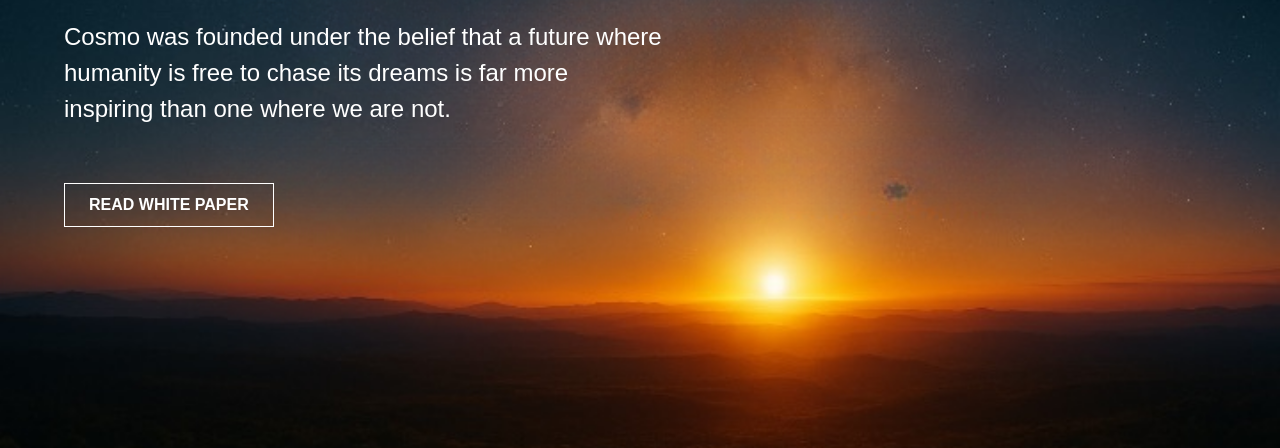
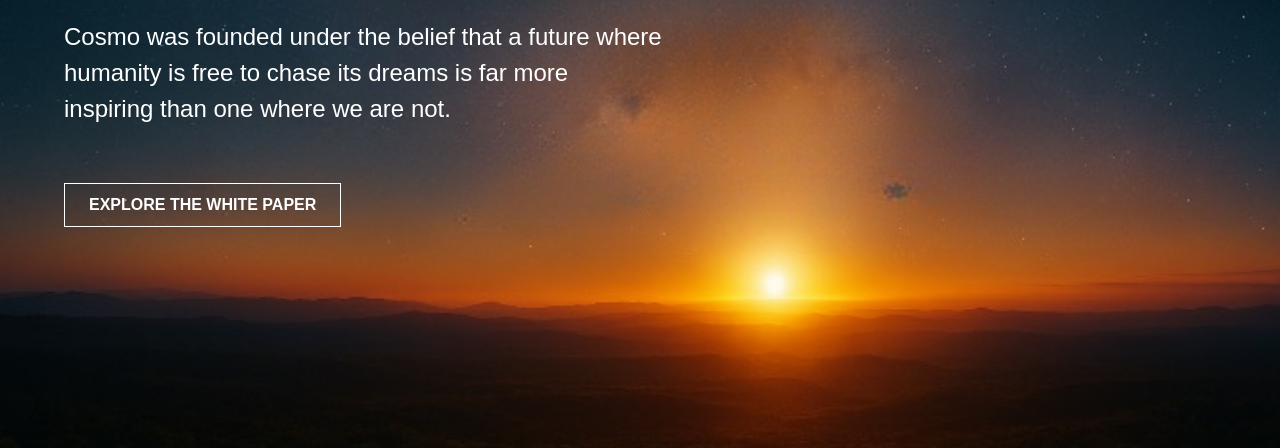
Before and after one commit to colonfl/cosmo-site, a plain HTML site: page index.html in a window 1280 px wide. Shown: the part 352-800 px from the top of the page. Drawn offline with Linux system fonts and the light colour scheme; grey boxes are pictures that could not be loaded.

Commit message:
button name update

```diff
--- a/index.html
+++ b/index.html
@@ -95,7 +95,7 @@
   <section class="why-section" style="background-image: url('dream_cleanup.png');">
     <h1>POWERING<br>HUMANITY’S DREAMS</h1>
     <p>Cosmo was founded under the belief that a future where humanity is free to chase its dreams is far more inspiring than one where we are not.</p>
-    <a href="Cosmopaper1.pdf" class="btn" target="_blank">READ WHITE PAPER</a>
+    <a href="Cosmopaper1.pdf" class="btn" target="_blank">EXPLORE THE WHITE PAPER</a>
   </section>
 
   <!-- Section 2: Product -->
```
